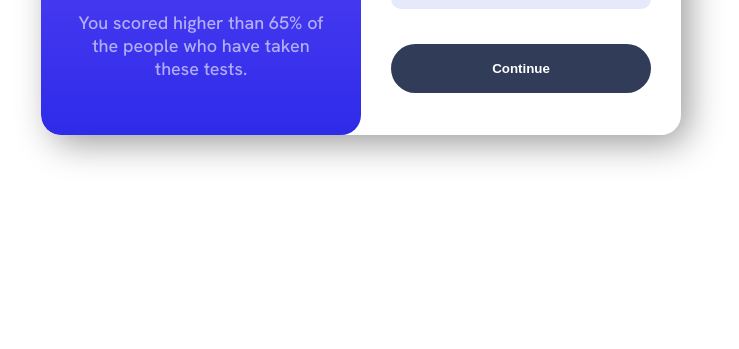
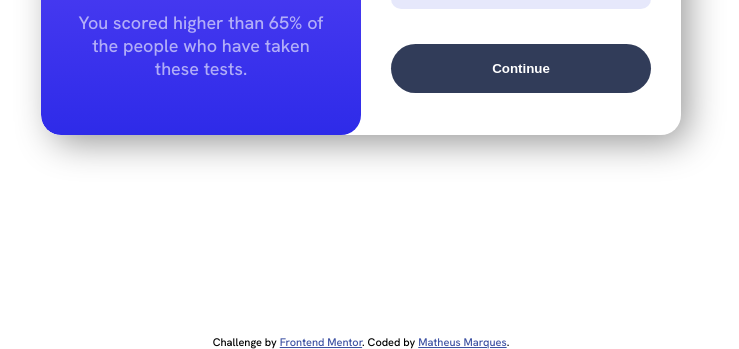
Before and after one commit to MathMPS/results-summary-component-main, a plain HTML site: page index.html in a window 1280 px wide. Shown: the part 515-864 px from the top of the page, without its empty margins (279-1018 px from the left). Drawn offline with Linux system fonts and the light colour scheme.

Commit message:
Update index.html

```diff
--- a/index.html
+++ b/index.html
@@ -60,5 +60,9 @@
        <button class="bg-blue">Continue</button>
     </div>
   </main>
+  <footer class="attribution">
+    Challenge by <a href="https://www.frontendmentor.io?ref=challenge" target="_blank">Frontend Mentor</a>.
+    Coded by <a href="#">Matheus Marques</a>.
+  </footer>
   </body>
 </html>
```
